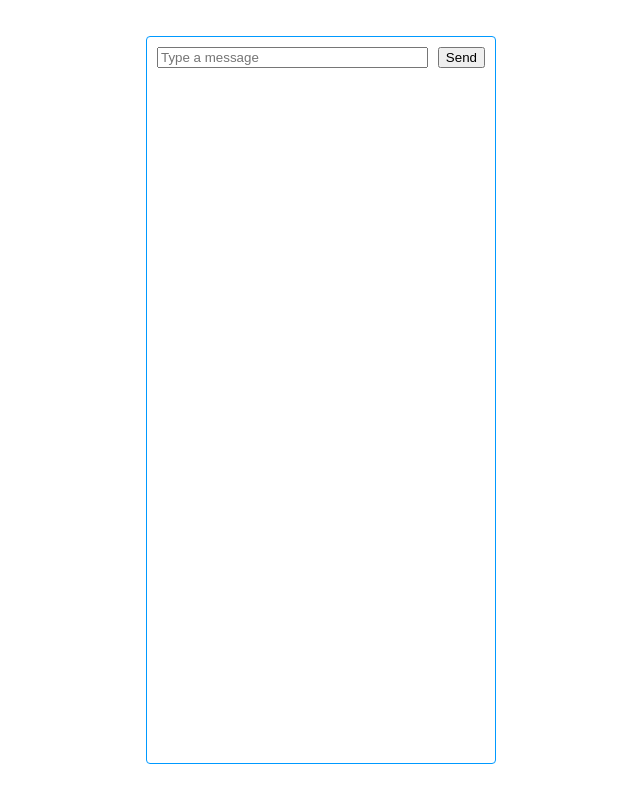
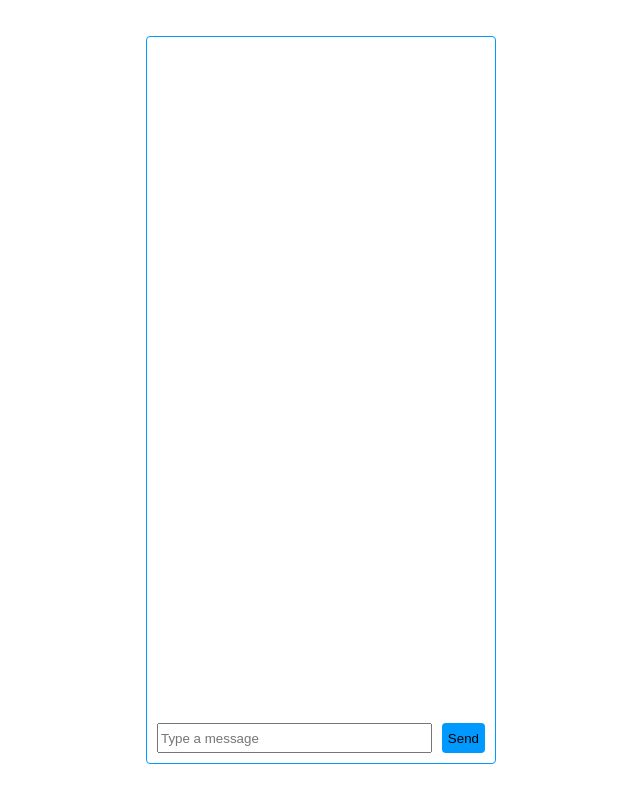
Before and after one commit to jorge-ferreyra/real-time-chat, a website: page client/index.html in a window 1280 px wide. Shown: the whole page, without its empty margins (319-959 px from the left). Drawn offline with Linux system fonts and the light colour scheme.

Commit message:
Connecting socket in form

```diff
--- a/client/index.html
+++ b/client/index.html
@@ -4,6 +4,24 @@
   <meta charset="UTF-8">
   <meta name="viewport" content="width=device-width, initial-scale=1.0">
   <title>Real time chat</title>
+
+  <script type="module">
+    import { io } from 'https://cdn.socket.io/4.3.2/socket.io.esm.min.js'
+
+    const socket = io()
+
+    const form = document.getElementById('form')
+    const input = document.getElementById('input')
+
+    form.addEventListener('submit', (event) => {
+      event.preventDefault()
+      if(input.value) {
+        socket.emit('chat message', input.value)
+        input.value = ''
+      }
+    })
+  </script>
+
   <style>
     *, *::before, *::after {
       box-sizing: border-box;
@@ -33,22 +51,38 @@
     }
 
     #form {
+      width: 100%;
+      height: fit-content;
       padding: 10px;
       display: flex;
       gap: 10px;
       align-items: center;
-      position: relative;
+      position: absolute;
+      bottom: 0;
     }
 
-    #message {
+    #input {
+      height: 30px;
       flex-grow: 2;
+    }
+
+    #input:focus {
+      outline: 0;
+    }
+
+    #form > button {
+      height: 30px;
+      background: #09f;
+      border: 0;
+      padding: 6px;
+      border-radius: 4px;
     }
   </style>
 </head>
 <body>
   <section id="chat">
     <form id="form" action="">
-      <input type="text" name="message" id="message" placeholder="Type a message" autocomplete="off">
+      <input type="text" name="message" id="input" placeholder="Type a message" autocomplete="off">
       <button type="submit">Send</button>
     </form>
   </section>
```
Also changed, not shown: server/index.js (+6 -2 lines).
